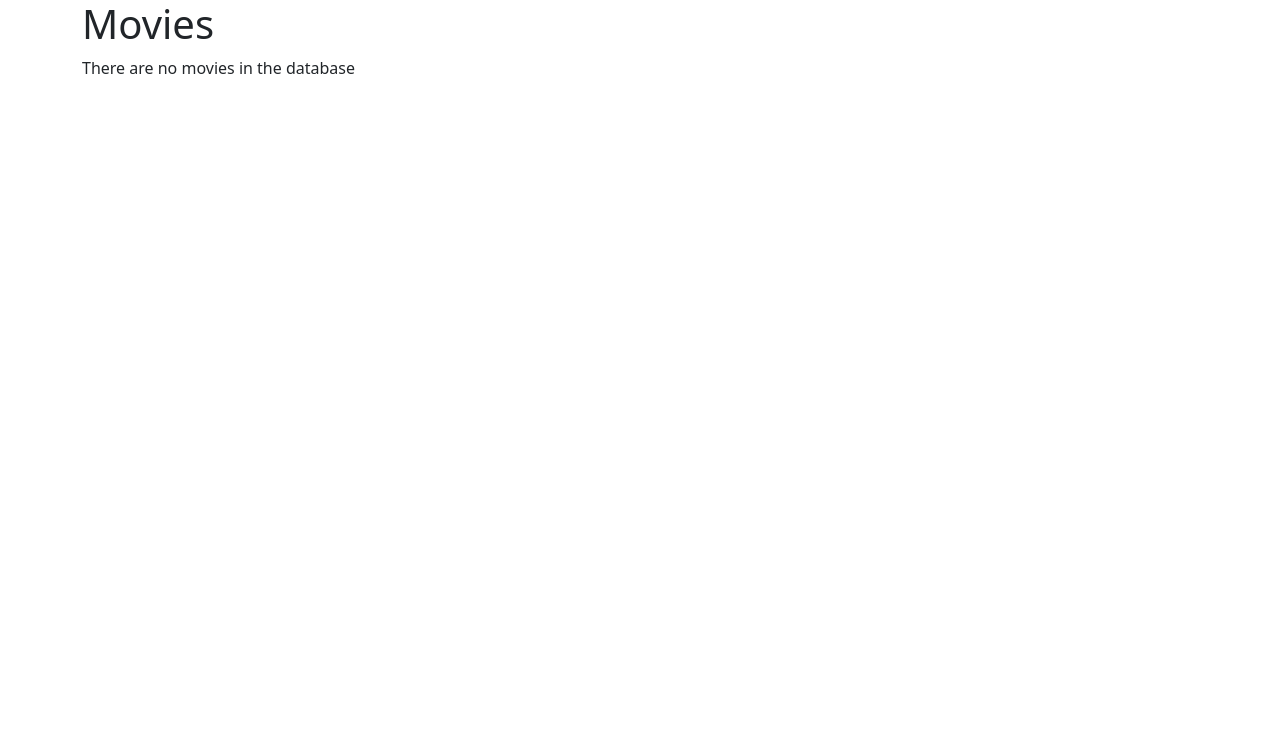
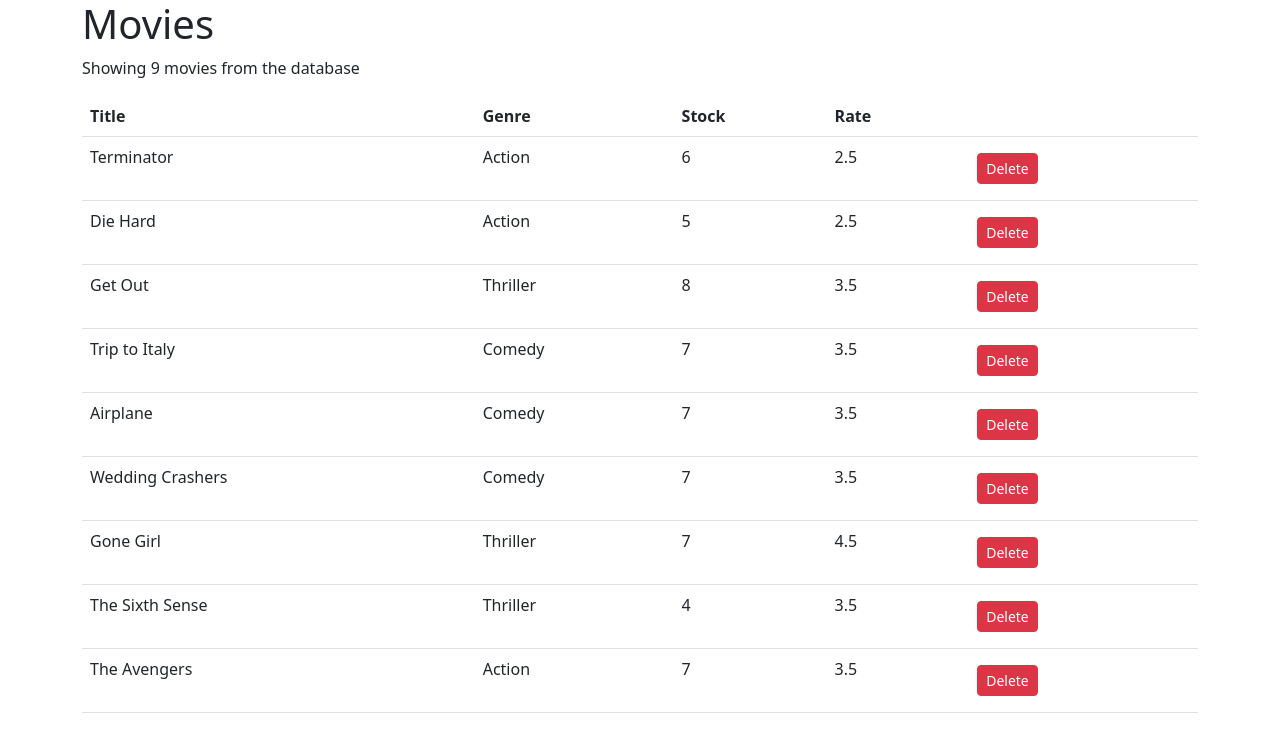
Before and after one commit to chrisvasqm/react-vidly, a React (Create React App) app: page / in a window 1280 px wide. Shown: the top 752 px of the page. Built offline with nearby package versions, Linux system fonts and the light colour scheme.

Commit message:
Add delete button

```diff
--- a/src/components/movies.jsx
+++ b/src/components/movies.jsx
@@ -3,7 +3,7 @@ import { getMovies } from "../services/fakeMovieService.js";
 
 class Movies extends Component {
   state = {
-    movies: [],
+    movies: getMovies(),
   };
 
   render() {
@@ -31,6 +31,7 @@ class Movies extends Component {
               <th scope="col">Genre</th>
               <th scope="col">Stock</th>
               <th scope="col">Rate</th>
+              <th scope="col"></th>
             </tr>
           </thead>
           <tbody>
@@ -41,6 +42,16 @@ class Movies extends Component {
                   <td>{m.genre.name}</td>
                   <td>{m.numberInStock}</td>
                   <td>{m.dailyRentalRate}</td>
+                  <td>
+                    <button
+                      className="btn btn-danger btn-sm m-2"
+                      onClick={() => {
+                        this.handleDelete(m._id);
+                      }}
+                    >
+                      Delete
+                    </button>
+                  </td>
                 </tr>
               );
             })}
@@ -49,6 +60,11 @@ class Movies extends Component {
       </React.Fragment>
     );
   }
+
+  handleDelete(id) {
+    const movies = this.state.movies.filter((m) => m._id !== id);
+    this.setState({ movies });
+  }
 }
 
 export default Movies;
```
